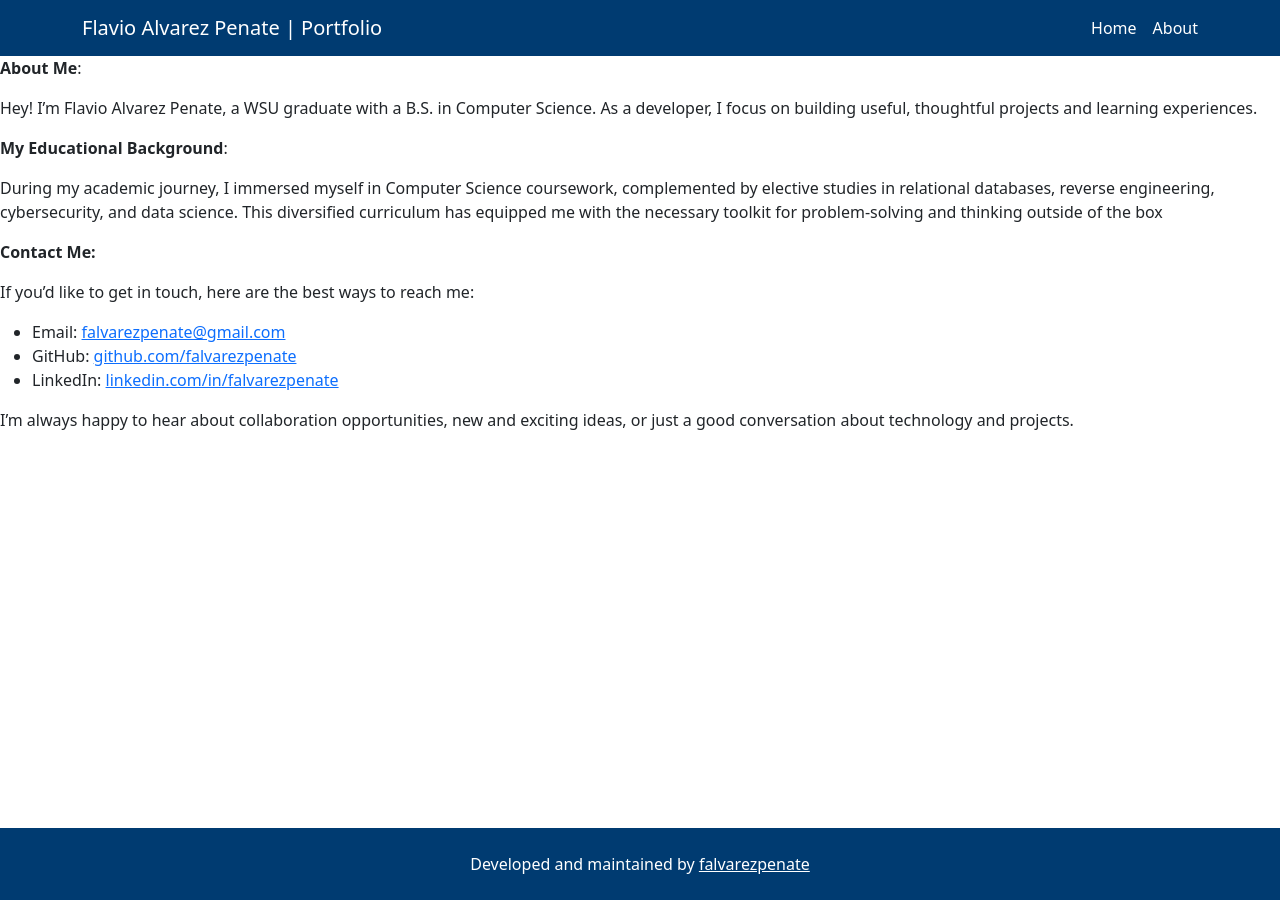
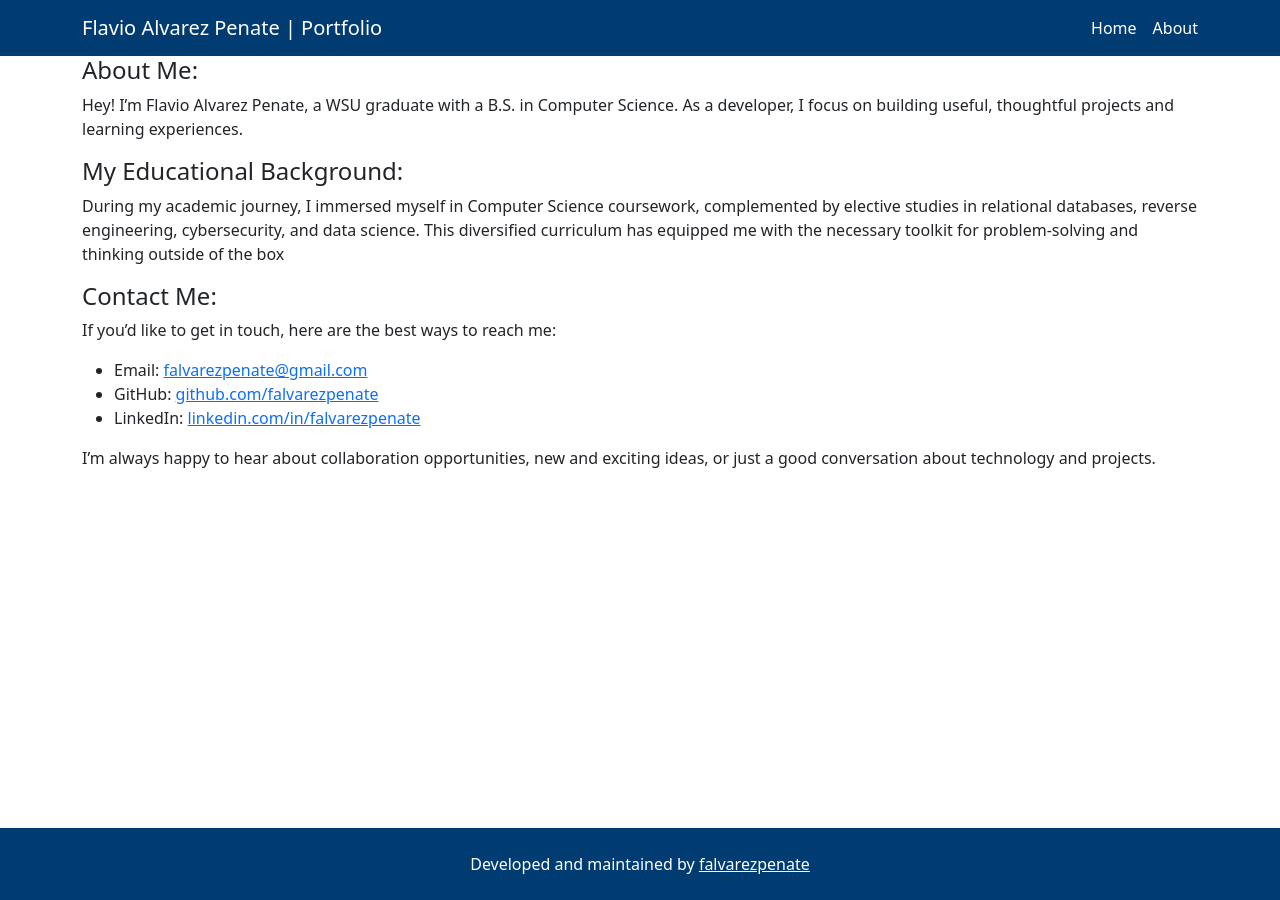
Before and after one commit to falvarezpenate/my-projects-site, a Jekyll site: the page built from about.markdown, in a window 1280 px wide. Built offline with Jekyll 4.4.1, drawn with Linux system fonts in a browser that asks for light colours.

Commit message:
updated page layout and about markdown formatting

```diff
--- a/_layouts/page.html
+++ b/_layouts/page.html
@@ -1,4 +1,7 @@
 ---
 layout: wrapper
 ---
-{{content}}
+
+<div class="container">
+	{{content}}
+</div>
--- a/about.markdown
+++ b/about.markdown
@@ -4,15 +4,15 @@ title: About
 permalink: /about/
 ---
 
-<b>About Me</b>:
+<h4>About Me:</h4>
 
 Hey! I’m Flavio Alvarez Penate, a WSU graduate with a B.S. in Computer Science. As a developer, I focus on building useful, thoughtful projects and learning experiences.
 
-<b>My Educational Background</b>:
+<h4>My Educational Background:</h4>
 
 During my academic journey, I immersed myself in Computer Science coursework, complemented by elective studies in relational databases, reverse engineering, cybersecurity, and data science. This diversified curriculum has equipped me with the necessary toolkit for problem-solving and thinking outside of the box
 
-<b>Contact Me:</b>
+<h4>Contact Me:</h4>
 
 If you’d like to get in touch, here are the best ways to reach me:
 
```
